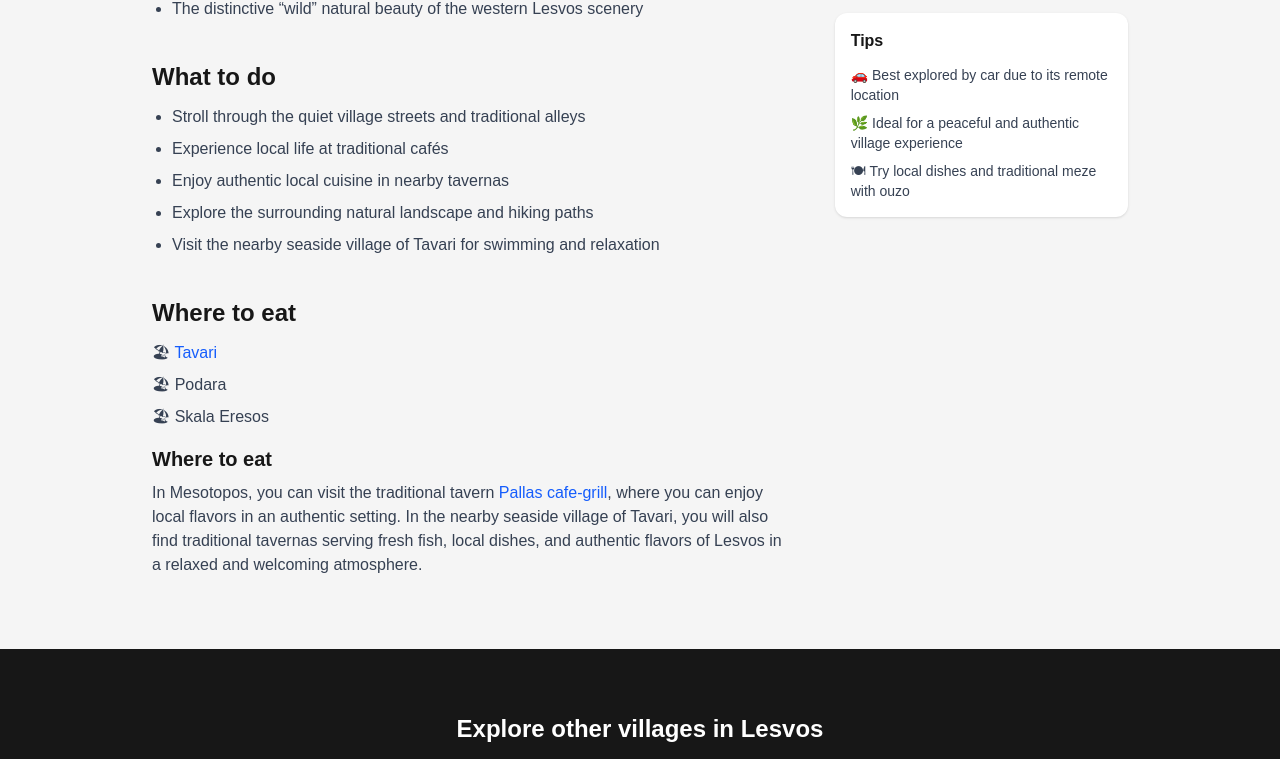
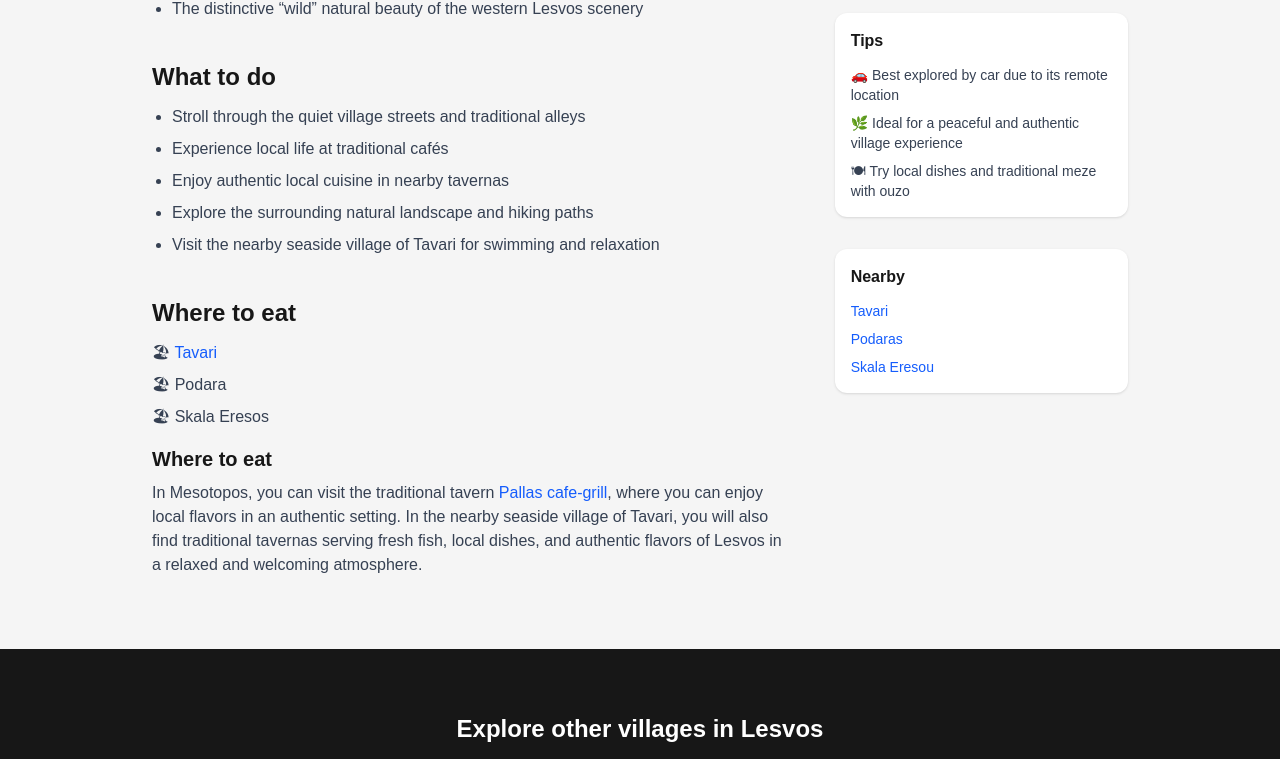
Before and after one commit to amamouridis06/lesvos-travel-guide, a Next.js app: page /villages/mesotopos in a window 1280 px wide. Shown: the part 903-1662 px from the top of the page. Built offline with nearby package versions, Linux system fonts and the light colour scheme.

Commit message:
Update page.tsx

```diff
--- a/app/villages/mesotopos/page.tsx
+++ b/app/villages/mesotopos/page.tsx
@@ -133,6 +133,30 @@ export default function PlomariPage() {
     </ul>
   </div>
 
+   {/* Tips */}
+  <div className="bg-white rounded-xl shadow p-4">
+    <h3 className="font-semibold mb-3">Nearby</h3>
+    <ul className="text-sm space-y-2 text-gray-700">
+      <li>
+
+      <Link href="/villages/tavari" className="text-blue-600 hover:underline">
+        Tavari
+      </Link>
+    </li>
+
+    <li>
+      <Link href="/beaches/podaras" className="text-blue-600 hover:underline">
+        Podaras
+      </Link>
+    </li>
+     <li>
+      <Link href="/villages/skala-eresou" className="text-blue-600 hover:underline">
+        Skala Eresou
+      </Link>
+    </li>
+    </ul>
+  </div>
+
 </aside>
       </section>
 
```
